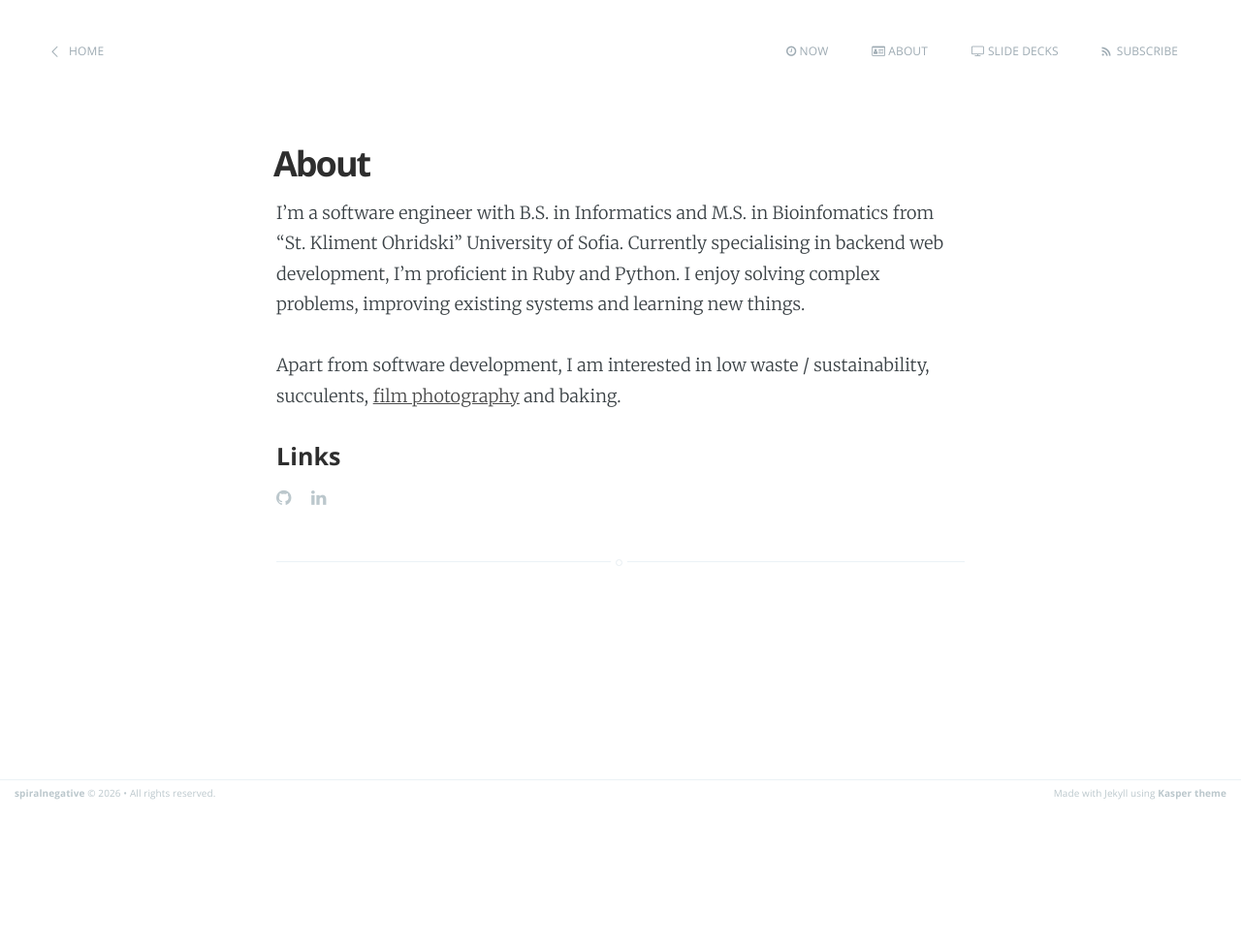
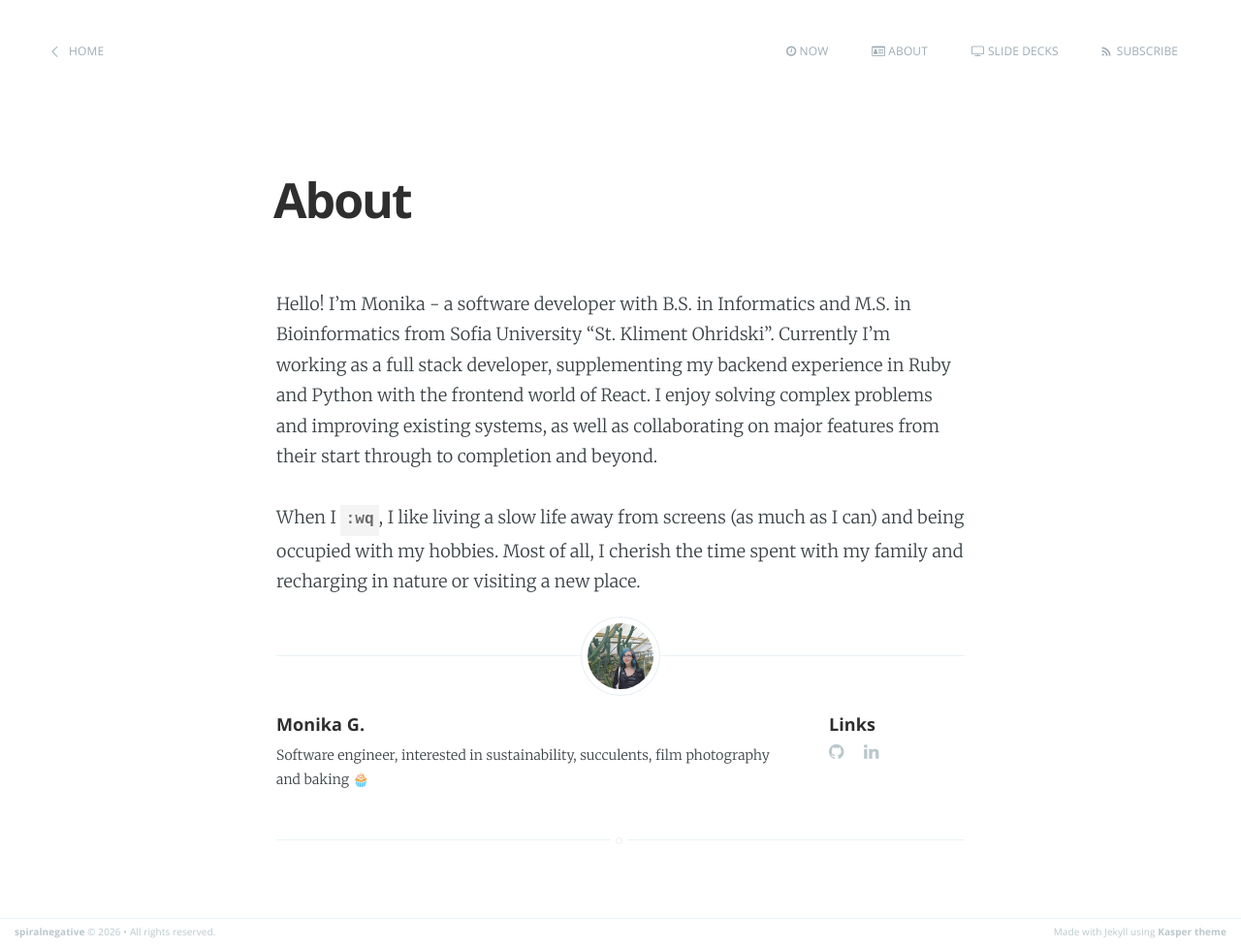
Before and after one commit to spiralnegative/spiralnegative.github.io, a Jekyll site: the page built from about.md, in a window 1280 px wide. Shown: the whole page at 97% size. Built offline with Jekyll 4.4.1, drawn with Linux system fonts in a browser that asks for light colours; some web fonts are replaced; before the commit the page ends 900 px from its top, so only the background shows below that.

Commit message:
Update About page

```diff
--- a/about.md
+++ b/about.md
@@ -1,12 +1,8 @@
 ---
-layout: page
+layout: post
 title: About
 ---
 
-I'm a software engineer with B.S. in Informatics and M.S. in Bioinfomatics from "St. Kliment Ohridski" University of Sofia. Currently specialising in backend web development, I'm proficient in Ruby and Python. I enjoy solving complex problems, improving existing systems and learning new things.
+Hello! I’m Monika - a software developer with B.S. in Informatics and M.S. in Bioinformatics from Sofia University “St. Kliment Ohridski”. Currently I’m working as a full stack developer, supplementing my backend experience in Ruby and Python with the frontend world of React. I enjoy solving complex problems and improving existing systems, as well as collaborating on major features from their start through to completion and beyond.
 
-
-Apart from software development, I am interested in low waste / sustainability, succulents, <a href="https://www.flickr.com/people/spiralnegative/">film photography</a> and baking.
-
-
-{% include share.html %}
+When I <kbd>:wq</kbd>, I like living a slow life away from screens (as much as I can) and being occupied with my hobbies. Most of all, I cherish the time spent with my family and recharging in nature or visiting a new place.
--- a/assets/css/screen.css
+++ b/assets/css/screen.css
@@ -398,18 +398,12 @@ pre tt {
 
 kbd {
   display: inline-block;
-  margin-bottom: 0.4em;
-  padding: 1px 8px;
-  border: 1px solid #ccc;
+  padding: 0px 5px;
   color: #666;
   text-shadow: #fff 0 1px 0;
   font-size: 0.9em;
   font-weight: 700;
   background: #f4f4f4;
-  border-radius: 4px;
-  box-shadow:
-    0 1px 0 rgba(0, 0, 0, 0.2),
-    0 1px 0 0 #fff inset;
 }
 
 table {
```
Also changed, not shown: _posts/2026-03-03-the-future-of-this-website.md (+1 -1 lines), now.md (+1 -1 lines), 1 other file.
